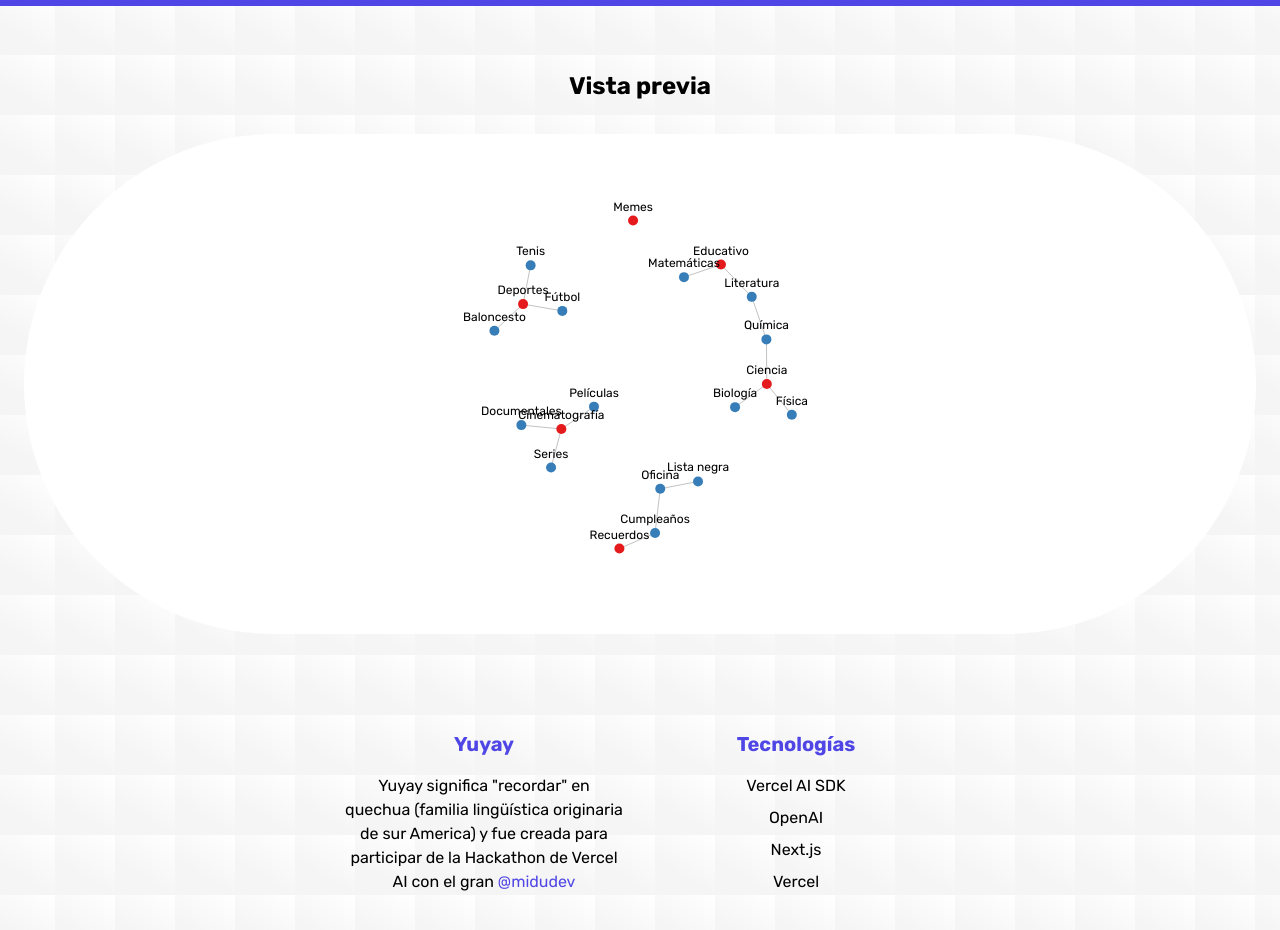
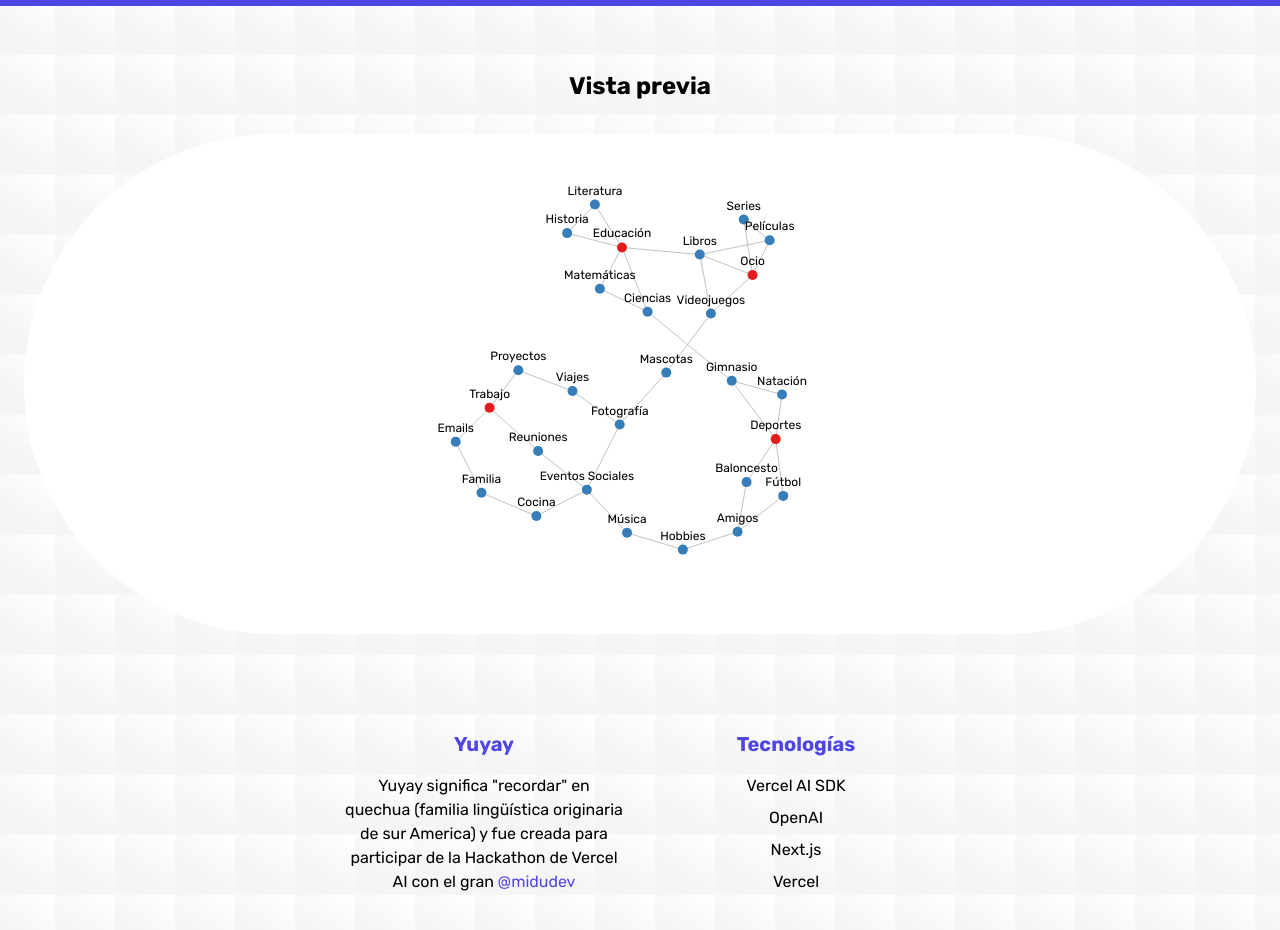
Before and after one commit to AleArevalo/Yuyay, a Next.js app: page / in a window 1280 px wide. Shown: the part 1200-2130 px from the top of the page. Built offline with nearby package versions, Linux system fonts and the light colour scheme.

Commit message:
feat: Actualizar nombres de nodos e información en el componente MindMap

```diff
--- a/src/app/ui/preview.tsx
+++ b/src/app/ui/preview.tsx
@@ -1,44 +1,76 @@
 import MindMap from './mindmap'
 
 const nodes = [
-    { id: 'Educativo', isMain: true, info: 'Este es el primer hijo.' },
-    { id: 'Cinematografía', isMain: true, info: 'Este es el segundo hijo.' },
-    { id: 'Memes', isMain: true, info: 'Este es el tercer hijo.' },
-    { id: 'Matemáticas', isMain: false, info: 'Este es el primer hijo del primer hijo.' },
-    { id: 'Literatura', isMain: false, info: 'Este es el segundo hijo del primer hijo.' },
-    { id: 'Películas', isMain: false, info: 'Este es el primer hijo del segundo hijo.' },
-    { id: 'Series', isMain: false, info: 'Este es el segundo hijo del segundo hijo.' },
-    { id: 'Documentales', isMain: false, info: 'Este es el tercer hijo del segundo hijo.' },
-    { id: 'Recuerdos', isMain: true, info: 'Recuerdos importantes.' },
-    { id: 'Cumpleaños', isMain: false, info: 'Fechas de cumpleaños.' },
-    { id: 'Oficina', isMain: false, info: 'Este es el cuarto hijo.' },
-    { id: 'Lista negra', isMain: false, info: 'Este es el cuarto hijo.' },
-    { id: 'Deportes', isMain: true, info: 'Este es el cuarto hijo.' },
-    { id: 'Fútbol', isMain: false, info: 'Este es el primer hijo del cuarto hijo.' },
-    { id: 'Baloncesto', isMain: false, info: 'Este es el segundo hijo del cuarto hijo.' },
-    { id: 'Tenis', isMain: false, info: 'Este es el tercer hijo del cuarto hijo.' },
-    { id: 'Ciencia', isMain: true, info: 'Este es el quinto hijo.' },
-    { id: 'Biología', isMain: false, info: 'Este es el primer hijo del quinto hijo.' },
-    { id: 'Química', isMain: false, info: 'Este es el segundo hijo del quinto hijo.' },
-    { id: 'Física', isMain: false, info: 'Este es el tercer hijo del quinto hijo.' }
+    { id: 'Educación', isMain: true, info: 'Área relacionada con estudios y aprendizaje.' },
+    { id: 'Trabajo', isMain: true, info: 'Área relacionada con la vida laboral y profesional.' },
+    { id: 'Ocio', isMain: true, info: 'Área relacionada con actividades recreativas y pasatiempos.' },
+    { id: 'Deportes', isMain: true, info: 'Área relacionada con actividades deportivas y ejercicio.' },
+    { id: 'Matemáticas', isMain: false, info: 'Asignatura de estudios.' },
+    { id: 'Literatura', isMain: false, info: 'Asignatura de estudios.' },
+    { id: 'Historia', isMain: false, info: 'Asignatura de estudios.' },
+    { id: 'Ciencias', isMain: false, info: 'Asignatura de estudios.' },
+    { id: 'Proyectos', isMain: false, info: 'Tareas y proyectos laborales.' },
+    { id: 'Reuniones', isMain: false, info: 'Reuniones de trabajo.' },
+    { id: 'Emails', isMain: false, info: 'Gestión de correos electrónicos.' },
+    { id: 'Series', isMain: false, info: 'Series de televisión.' },
+    { id: 'Películas', isMain: false, info: 'Películas vistas y por ver.' },
+    { id: 'Libros', isMain: false, info: 'Libros leídos y pendientes.' },
+    { id: 'Videojuegos', isMain: false, info: 'Videojuegos jugados y pendientes.' },
+    { id: 'Fútbol', isMain: false, info: 'Actividades y eventos de fútbol.' },
+    { id: 'Baloncesto', isMain: false, info: 'Actividades y eventos de baloncesto.' },
+    { id: 'Gimnasio', isMain: false, info: 'Rutinas y sesiones de gimnasio.' },
+    { id: 'Natación', isMain: false, info: 'Actividades y eventos de natación.' },
+    { id: 'Amigos', isMain: false, info: 'Actividades y eventos con amigos.' },
+    { id: 'Familia', isMain: false, info: 'Actividades y eventos familiares.' },
+    { id: 'Hobbies', isMain: false, info: 'Pasatiempos y hobbies.' },
+    { id: 'Viajes', isMain: false, info: 'Planes y recuerdos de viajes.' },
+    { id: 'Mascotas', isMain: false, info: 'Cuidado y actividades con mascotas.' },
+    { id: 'Cocina', isMain: false, info: 'Recetas y actividades culinarias.' },
+    { id: 'Música', isMain: false, info: 'Gustos y actividades musicales.' },
+    { id: 'Fotografía', isMain: false, info: 'Actividades y proyectos de fotografía.' },
+    { id: 'Eventos Sociales', isMain: false, info: 'Participación en eventos sociales.' }
 ]
 
 const links = [
-    { source: 'Educativo', target: 'Matemáticas', value: 1 },
-    { source: 'Educativo', target: 'Literatura', value: 1 },
-    { source: 'Cinematografía', target: 'Películas', value: 1 },
-    { source: 'Cinematografía', target: 'Series', value: 1 },
-    { source: 'Cinematografía', target: 'Documentales', value: 1 },
-    { source: 'Recuerdos', target: 'Cumpleaños', value: 1 },
-    { source: 'Cumpleaños', target: 'Oficina', value: 1 },
-    { source: 'Oficina', target: 'Lista negra', value: 1 },
+    { source: 'Educación', target: 'Matemáticas', value: 1 },
+    { source: 'Educación', target: 'Literatura', value: 1 },
+    { source: 'Educación', target: 'Historia', value: 1 },
+    { source: 'Educación', target: 'Ciencias', value: 1 },
+    { source: 'Educación', target: 'Libros', value: 1 },
+    { source: 'Trabajo', target: 'Proyectos', value: 1 },
+    { source: 'Trabajo', target: 'Reuniones', value: 1 },
+    { source: 'Trabajo', target: 'Emails', value: 1 },
+    { source: 'Ocio', target: 'Series', value: 1 },
+    { source: 'Ocio', target: 'Películas', value: 1 },
+    { source: 'Ocio', target: 'Libros', value: 1 },
+    { source: 'Ocio', target: 'Videojuegos', value: 1 },
     { source: 'Deportes', target: 'Fútbol', value: 1 },
     { source: 'Deportes', target: 'Baloncesto', value: 1 },
-    { source: 'Deportes', target: 'Tenis', value: 1 },
-    { source: 'Ciencia', target: 'Biología', value: 1 },
-    { source: 'Ciencia', target: 'Química', value: 1 },
-    { source: 'Ciencia', target: 'Física', value: 1 },
-    { source: 'Literatura', target: 'Química', value: 1 }
+    { source: 'Deportes', target: 'Gimnasio', value: 1 },
+    { source: 'Deportes', target: 'Natación', value: 1 },
+
+    // Enlaces cruzados
+    { source: 'Matemáticas', target: 'Ciencias', value: 1 },
+    { source: 'Literatura', target: 'Historia', value: 1 },
+    { source: 'Ciencias', target: 'Gimnasio', value: 1 },
+    { source: 'Proyectos', target: 'Viajes', value: 1 },
+    { source: 'Reuniones', target: 'Eventos Sociales', value: 1 },
+    { source: 'Emails', target: 'Familia', value: 1 },
+    { source: 'Series', target: 'Películas', value: 1 },
+    { source: 'Películas', target: 'Libros', value: 1 },
+    { source: 'Libros', target: 'Videojuegos', value: 1 },
+    { source: 'Videojuegos', target: 'Mascotas', value: 1 },
+    { source: 'Fútbol', target: 'Amigos', value: 1 },
+    { source: 'Baloncesto', target: 'Amigos', value: 1 },
+    { source: 'Gimnasio', target: 'Natación', value: 1 },
+    { source: 'Amigos', target: 'Hobbies', value: 1 },
+    { source: 'Familia', target: 'Cocina', value: 1 },
+    { source: 'Hobbies', target: 'Música', value: 1 },
+    { source: 'Viajes', target: 'Fotografía', value: 1 },
+    { source: 'Mascotas', target: 'Fotografía', value: 1 },
+    { source: 'Cocina', target: 'Eventos Sociales', value: 1 },
+    { source: 'Música', target: 'Eventos Sociales', value: 1 },
+    { source: 'Fotografía', target: 'Eventos Sociales', value: 1 }
 ]
 
 const Preview = () => {
```
